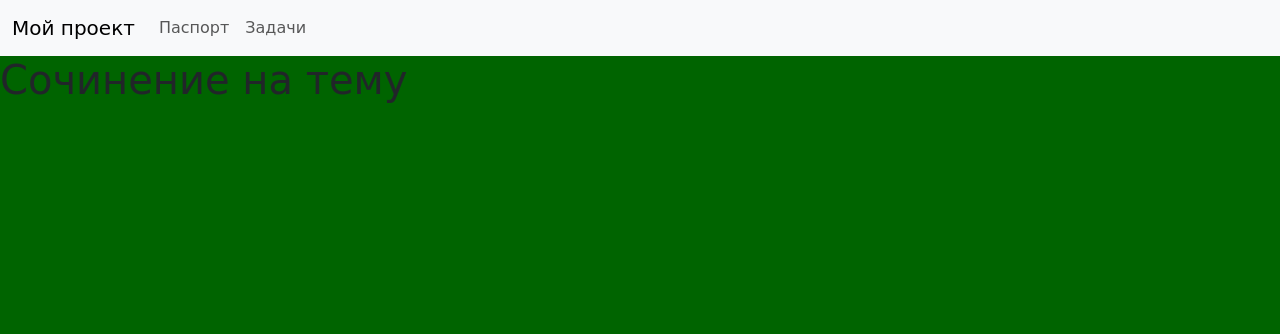
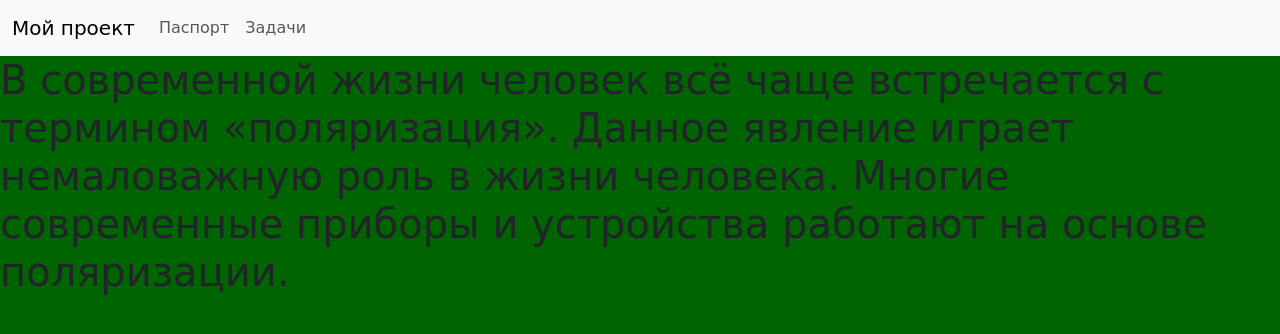
Before and after one commit to IRealySpy/Project-passport, a plain HTML site: page Project.html in a window 1280 px wide. Drawn offline with nearby package versions, Linux system fonts and the light colour scheme.

Commit message:
Update Project.html

```diff
--- a/Project.html
+++ b/Project.html
@@ -26,6 +26,6 @@
         </div>
         </div>
     </nav>
-    <h1>Сочинение на тему</h1>
+    <h1>В современной жизни человек всё чаще встречается с термином «поляризация». Данное явление играет немаловажную роль в жизни человека. Многие современные приборы и устройства работают на основе поляризации.</h1>
 </body>
 </html>
```
